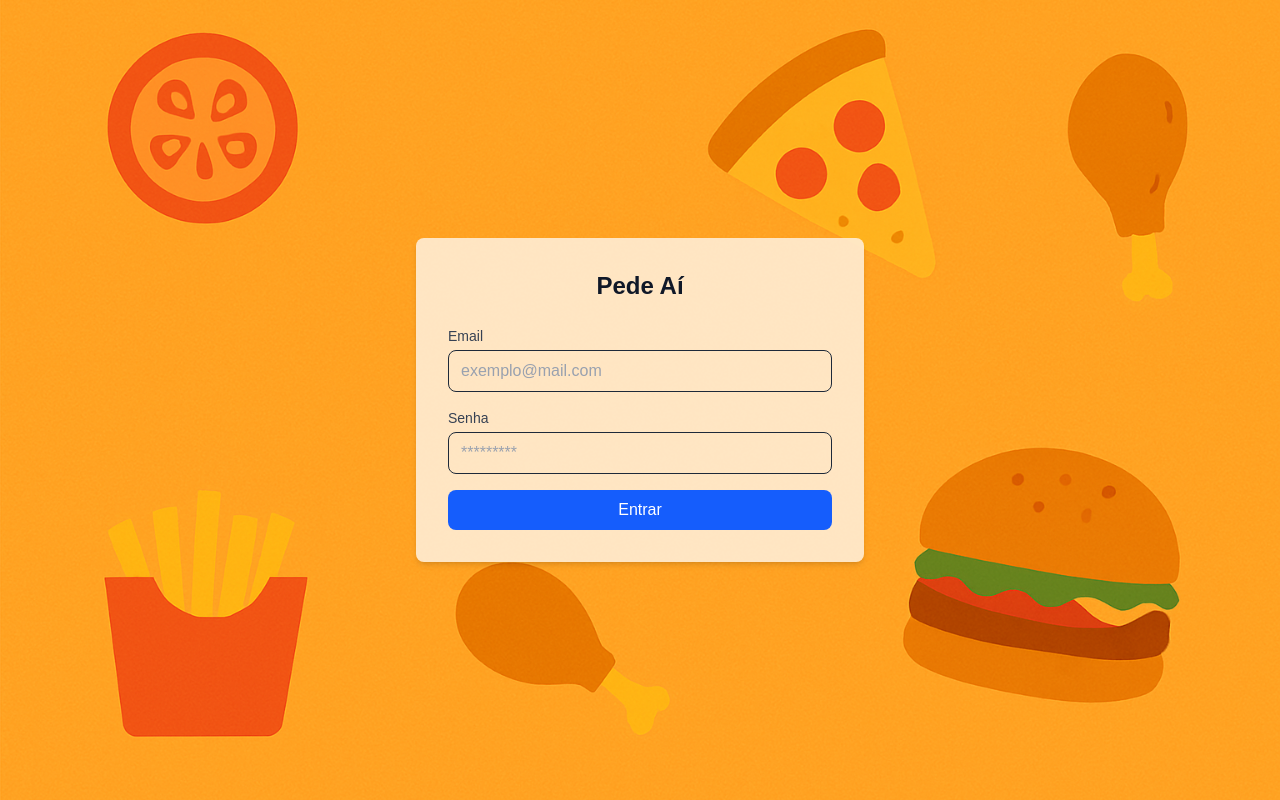
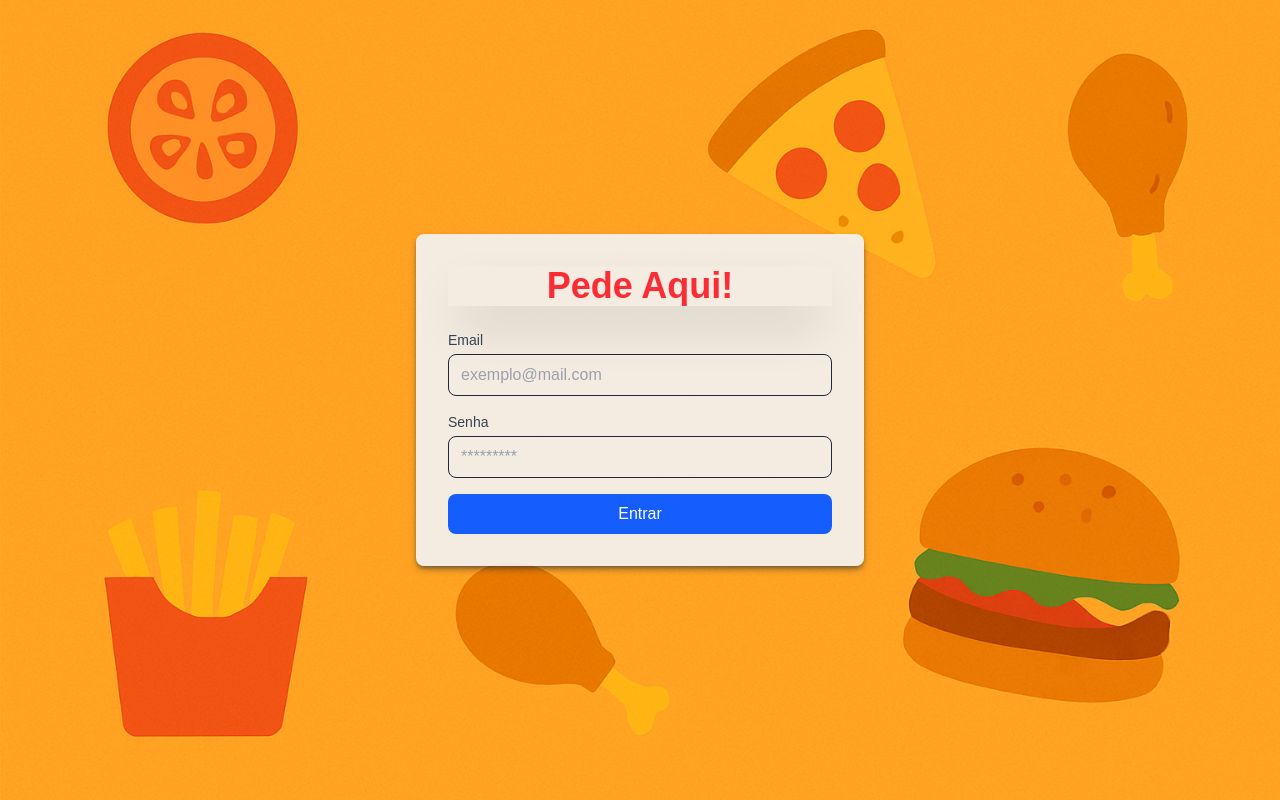
Before and after one commit to LucasSSLV/izalanches-saas, a Next.js app: page /login in a window 1280 px wide. Built offline with nearby package versions, Linux system fonts and the light colour scheme; no server answers.

Commit message:
chore: altera versão nex

```diff
--- a/app/login/page.tsx
+++ b/app/login/page.tsx
@@ -36,8 +36,8 @@ export default function LoginPage() {
 
   return (
     <div className="min-h-screen flex items-center justify-center " style={{backgroundImage: 'url(/fundo-login.png)', backgroundSize: 'cover', backgroundRepeat: 'no-repeat', backgroundPosition: 'center'}}>
-      <div className="max-w-md w-full rounded-lg shadow-md p-8 bg-orange-100/90">
-        <h1 className="text-2xl text-center font-bold text-gray-900 mb-6">Pede Aí</h1>
+      <div className="max-w-md w-full rounded-lg shadow-md p-8 bg-gray-100/90 shadow-gray-800/50">
+        <h1 className="text-4xl text-center font-bold text-red-500 mb-6 shadow-2xl">Pede Aqui!</h1>
 
         {error && (
           <div className="mb-4 p-3 bg-red-100 border border-red-400 text-red-700 rounded">
--- a/package.json
+++ b/package.json
@@ -9,7 +9,7 @@
     "lint": "eslint"
   },
   "dependencies": {
-    "next": "^15.0.0",
+    "next": "^15.0.5",
     "react": "^19.0.0",
     "react-dom": "^19.0.0",
     "@supabase/supabase-js": "^2.39.0",
@@ -32,7 +32,7 @@
     "@types/react-dom": "^19",
     "@types/qrcode": "^1.5.5",
     "eslint": "^9",
-    "eslint-config-next": "^15.0.0",
+    "eslint-config-next": "^15.0.5",
     "tailwindcss": "^4",
     "typescript": "^5"
   }
```
Also changed, not shown: 1 other file (tests, documents, lock files or other folders).
